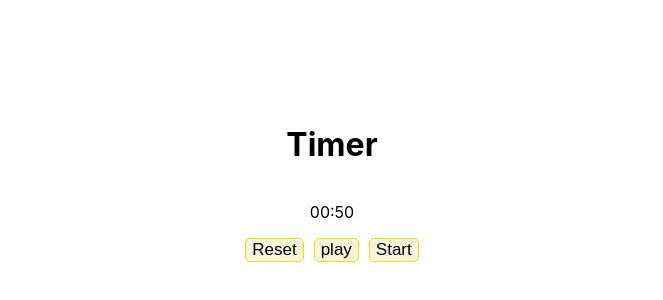
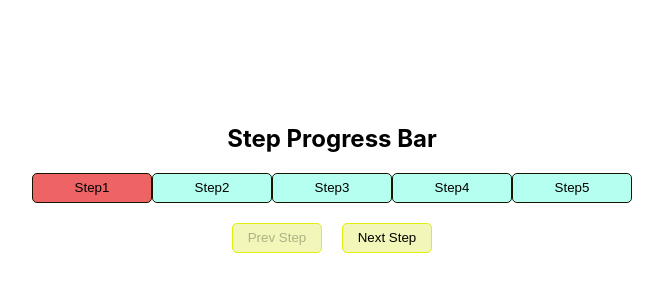
Before and after one commit to sindhupallavi14/React-mini-projects, a React (Create React App) app: page / in a window 1280 px wide. Shown: the part 152-452 px from the top of the page, without its empty margins (308-971 px from the left). Built offline with nearby package versions, Linux system fonts and the light colour scheme.

Commit message:
Step progress completed

```diff
--- a/src/App.js
+++ b/src/App.js
@@ -26,6 +26,7 @@ import { ModalTest } from './Components/Modal-popup/modalTest';
 import Paginationtest from './Components/Pagination/pagination-test';
 import Clock from './Components/Digital-Clock/clock';
 import TimerTest from './Components/Timer/timer-test';
+import StepProgressTest from './Components/Step-Progress-bar/StepProgressTest';
 
 function App() {
   return (
@@ -80,7 +81,9 @@ function App() {
 
         {/* <Clock/> */}
 
-        <TimerTest/>
+        {/* <TimerTest/> */}
+
+        <StepProgressTest/>
 
 
 
--- /dev/null
+++ b/src/Components/Step-Progress-bar/Step-progress.js
@@ -0,0 +1,38 @@
+import React, { useState } from "react";
+import "./step-progress.css"
+export default function StepProgress({ totbars ,crntbar,setCrntBar}) {
+
+  function generateNoOfBars() {
+    const bars = [];
+    for (let i = 1; i <= totbars; i++) {
+      bars.push(i);
+    }
+    return bars;
+  }
+
+  function handleNextBar()
+  {
+     if(crntbar<totbars)
+     {
+      setCrntBar(crntbar+1)
+     }
+  }
+  function handlePrevBar()
+  {
+    if(crntbar>1)
+      {
+       setCrntBar(crntbar-1)
+      }
+  }
+  return (
+    <div>
+      {generateNoOfBars().map((bar, idx) => (
+        <button  className={`step-btn ${idx < crntbar ? 'step-btn-active' : ''}`}key={idx}>{`Step${bar}`}</button>
+      ))}
+      <div className="nav-btns">
+        <button className="prev-btn" onClick={()=>handlePrevBar()} disabled={crntbar === 1}>Prev Step</button>
+        <button className="next-btn" onClick={()=>handleNextBar()} disabled={crntbar === totbars}>Next Step</button>
+      </div>
+    </div>
+  );
+}
--- /dev/null
+++ b/src/Components/Step-Progress-bar/StepProgressTest.js
@@ -0,0 +1,12 @@
+import React, { useState } from 'react'
+import StepProgress from './Step-progress'
+
+export default function StepProgressTest() {
+   const [crntbar,setCrntBar]=useState(1)
+  return (
+    <div className='step-progress-con'>
+        <h2>Step Progress Bar</h2>
+        <StepProgress totbars={5} crntbar={crntbar} setCrntBar={setCrntBar}/>
+    </div>
+  )
+}
--- /dev/null
+++ b/src/Components/Step-Progress-bar/step-progress.css
@@ -0,0 +1,39 @@
+.prev-btn,.next-btn{
+    background-color: rgb(242, 246, 185);
+    width:90px;
+    height: 30px;
+    border: 1px solid rgb(224, 239, 11);
+    cursor: pointer;
+    border-radius: 5px;
+}
+.nav-btns{
+    display: flex;
+    gap: 20px;
+    margin-top: 20px;
+    justify-content: center;
+    align-items: center;
+}
+
+.step-btn{
+    background-color: rgb(180, 255, 240);
+    width:120px;
+    height: 30px;
+    border: 1px solid rgb(20, 21, 0);
+    cursor: pointer;
+    border-radius: 5px;
+}
+
+.step-btn-active{
+    background-color: rgb(238, 99, 99);
+}
+
+.step-progress-con{
+    display:flex;
+    flex-direction: column;
+    justify-content: center;
+    align-items: center;
+    margin-top:20% ;
+}
+.prev-btn:disabled,.next-btn:disabled{
+    cursor: not-allowed;
+}
```
